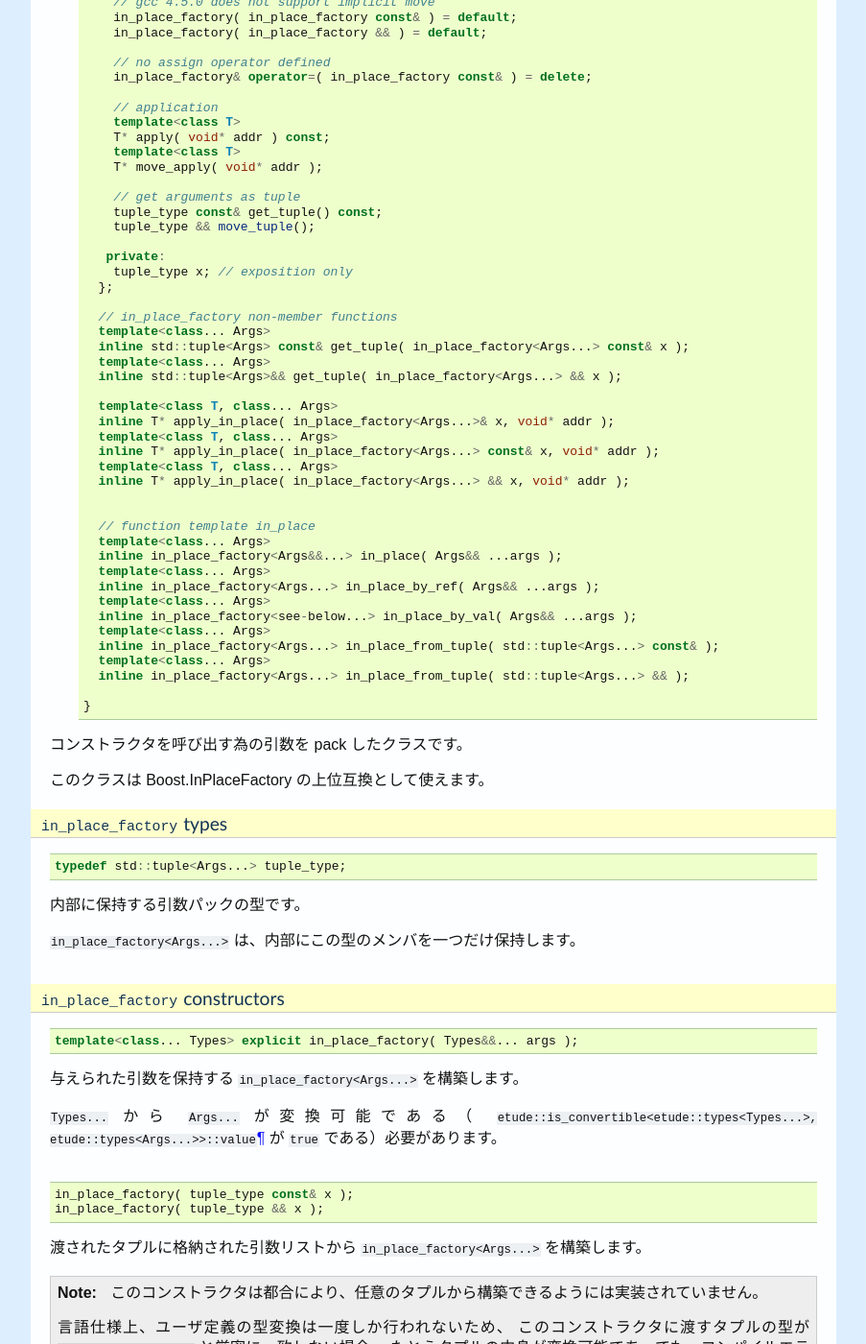
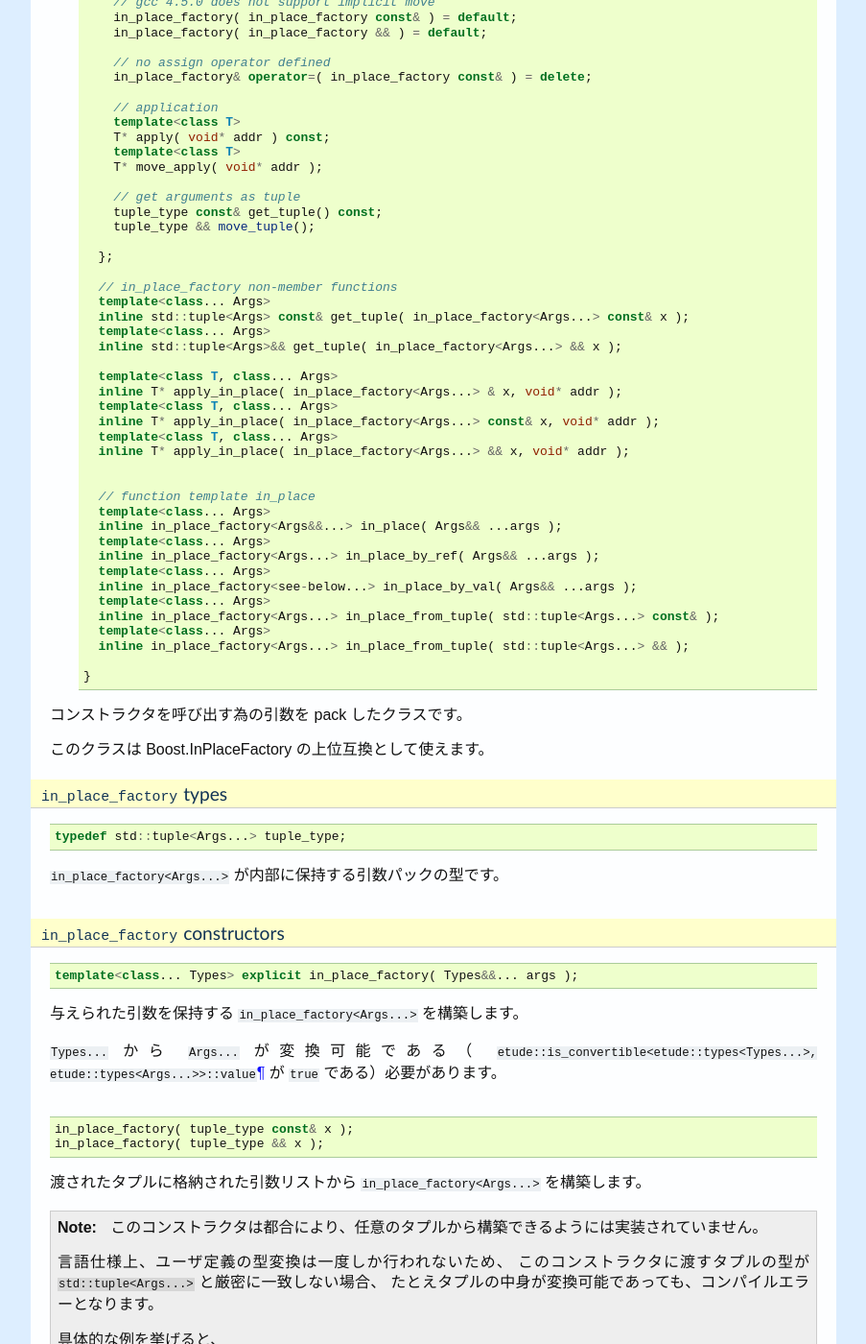
Before and after one commit to gintenlabo/etude, a Sphinx documentation site: the page built from docs/in-place.rst, in a window 1280 px wide and 1400 px high, scrolled down 3417 px. Shown: the whole window at 96% size, without its empty margins (198-1101 px from the left). Built offline with Sphinx 7.4.7, drawn with Linux system fonts in a browser that asks for light colours.

Commit message:
in_place のドキュメントを微調整

```diff
--- a/docs/in-place.rst
+++ b/docs/in-place.rst
@@ -232,8 +232,6 @@ under construction...
         tuple_type const& get_tuple() const;
         tuple_type && move_tuple();
 
-       private:
-        tuple_type x; // exposition only
       };
 
       // in_place_factory non-member functions
@@ -243,7 +241,7 @@ under construction...
       inline std::tuple<Args>&& get_tuple( in_place_factory<Args...> && x );
 
       template<class T, class... Args>
-      inline T* apply_in_place( in_place_factory<Args...>& x, void* addr );
+      inline T* apply_in_place( in_place_factory<Args...> & x, void* addr );
       template<class T, class... Args>
       inline T* apply_in_place( in_place_factory<Args...> const& x, void* addr );
       template<class T, class... Args>
@@ -280,9 +278,7 @@ under construction...
 
     typedef std::tuple<Args...> tuple_type;
 
-  内部に保持する引数パックの型です。
-
-  ``in_place_factory<Args...>`` は、内部にこの型のメンバを一つだけ保持します。
+  ``in_place_factory<Args...>`` が内部に保持する引数パックの型です。
 
 
 .. _in_place_factory ctors:
@@ -469,7 +465,7 @@ under construction...
   ::
 
     template<class T, class... Args>
-    inline T* apply_in_place( in_place_factory<Args...>& x, void* addr );
+    inline T* apply_in_place( in_place_factory<Args...> & x, void* addr );
 
     template<class T, class... Args>
     inline T* apply_in_place( in_place_factory<Args...> const& x, void* addr );
```
